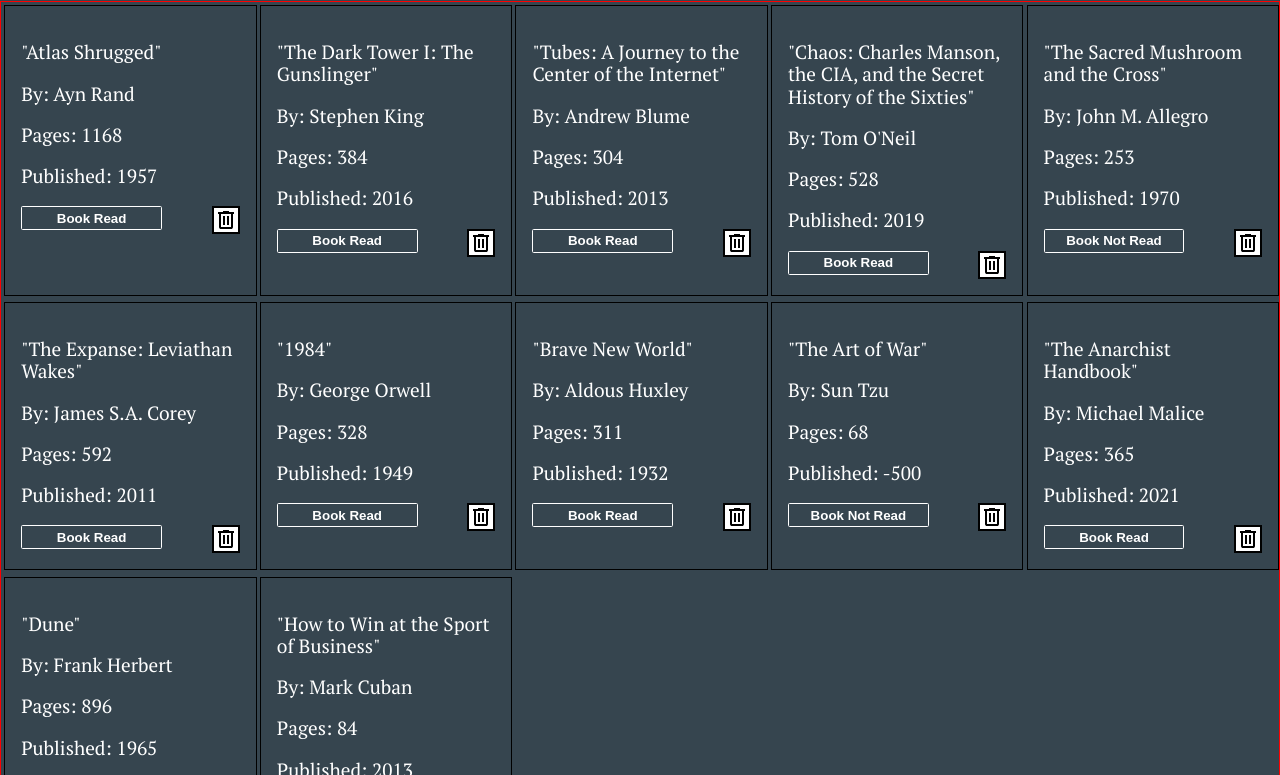
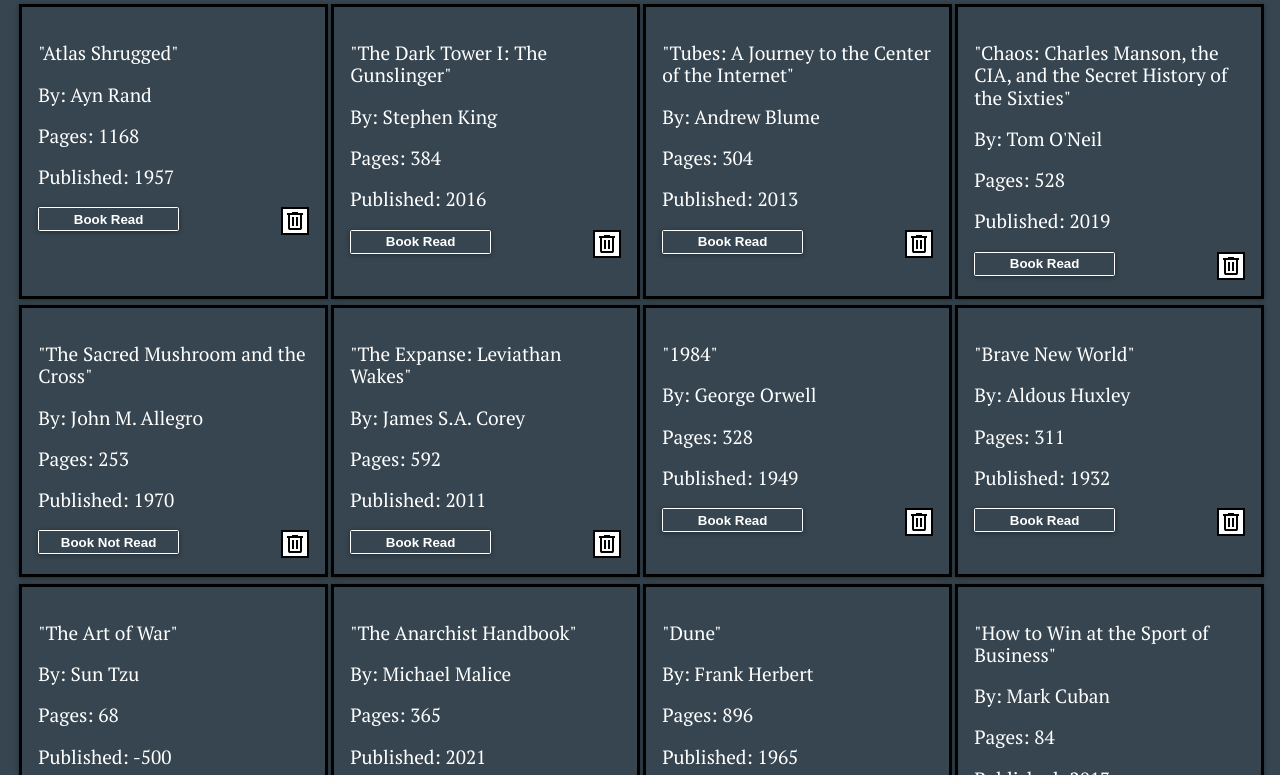
Before and after one commit to hackezar/LibraryApp, a plain HTML site: page index.html in a window 1280 px wide. Shown: the part 143-918 px from the top of the page. Drawn offline with Linux system fonts and the light colour scheme.

Commit message:
V 1.1 Styling enhancements

```diff
--- a/styles.css
+++ b/styles.css
@@ -4,6 +4,7 @@ src: url('fonts/PTSerif-Regular.ttf'); }
 /*variables */
 :root{
     --accentColor: #9F0000;
+    --shadow: 0 1px 6px rgba(0, 0, 0, 0.12), 0 1px 4px rgba(0, 0, 0, 0.24);
     }
 
 body{
@@ -38,6 +39,7 @@ body{
     width: 12vw;
     height: 5vh;
     font-size: 2vh;
+    box-shadow: var(--shadow);
 }
 
 .header img {
@@ -83,28 +85,30 @@ body{
     transition: all 0.2s;
     color: #FFFFFF;
     cursor: pointer;
+    box-shadow: var(--shadow);
 }
 
 .book button:hover, .newBookBtn:hover, #submitBtn:hover{
     color: #000000;
     background-color: #FFFFFF;
     cursor: pointer;
+    box-shadow: var(--shadow);
 }
 
 .container {
     margin-top: 1rem;
-    border: 1px solid red;
     display: grid;
     grid-template-columns: repeat(auto-fit, minmax(250px, 1fr));
+    padding: 0 1rem;
 
 }
 
 .book {
-    border: 1px solid black;
+    border: 3px solid black;
     margin: 0.2rem 0 0.2rem 0.2rem;
     padding: 1rem;
-    font-size: max(1.5vw, 1.5vh)
-
+    font-size: max(1.5vw, 1.5vh);
+    box-shadow: var(--shadow);
 }
 
 #newBookDialog {
@@ -125,6 +129,7 @@ body{
     cursor: pointer;
     margin: 0;
     padding: 0;
+    box-shadow: var(--shadow);
 }
 
 .readBtn {
```
